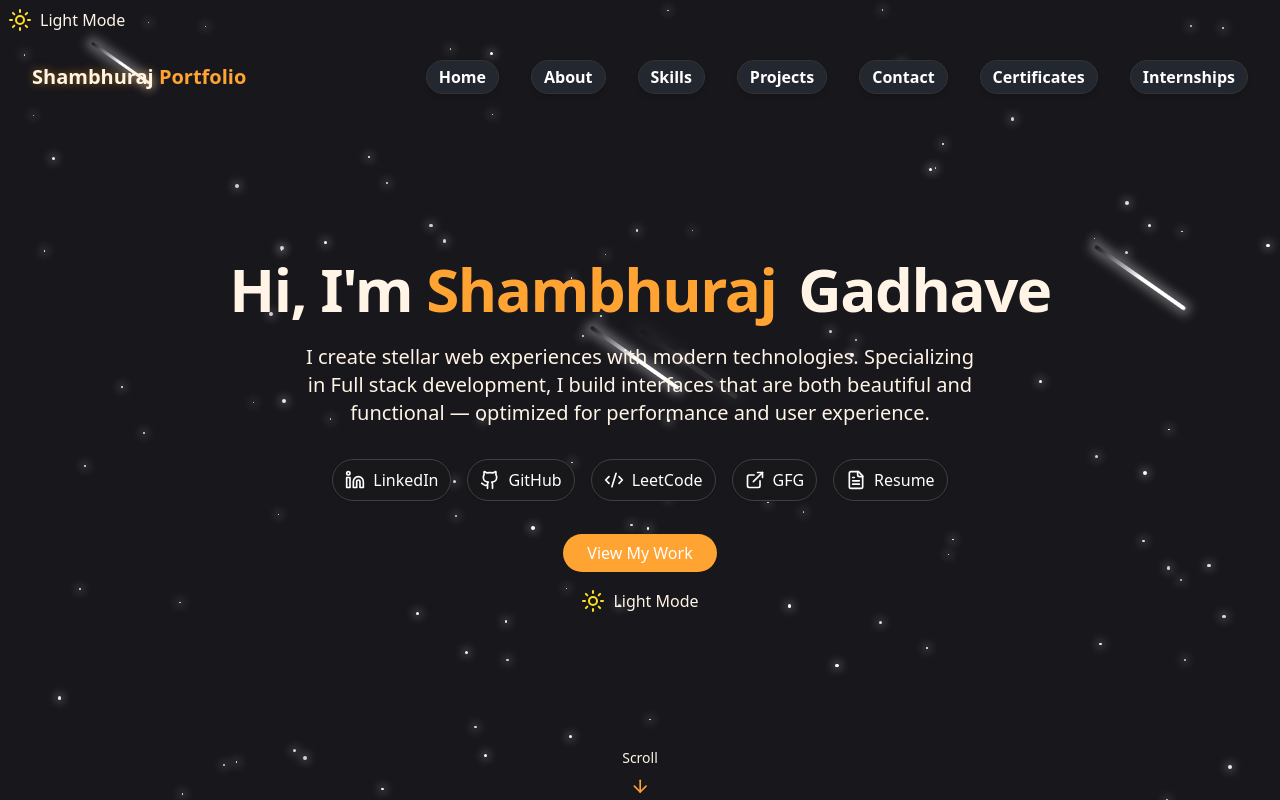
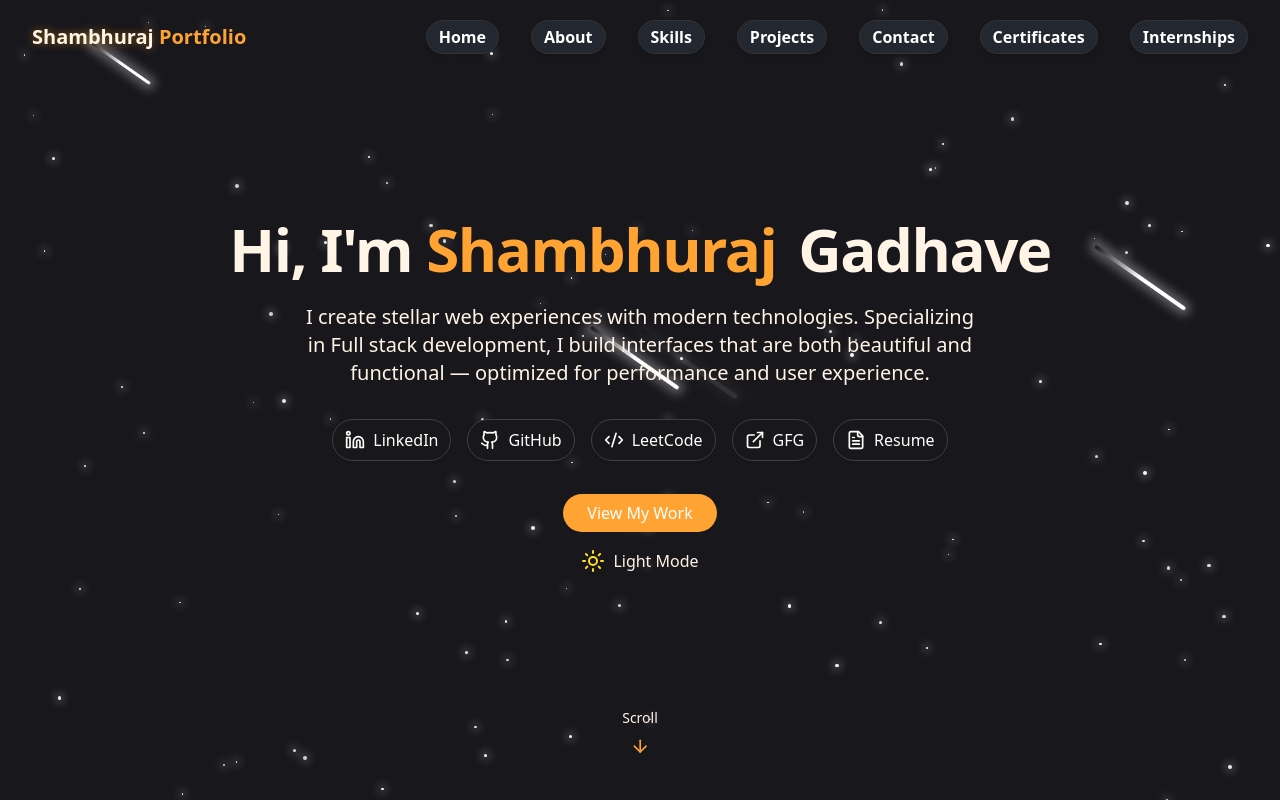
Before and after one commit to shambhuraj0007/PortfolioFinal, a React (Vite) app: page / in a window 1280 px wide. Shown: the top 800 px of the page. Built offline with nearby package versions, Linux system fonts and the light colour scheme.

Commit message:
Update Home.jsx

```diff
--- a/src/pages/Home.jsx
+++ b/src/pages/Home.jsx
@@ -29,8 +29,7 @@ const fadeInUp = {
 export const Home = () => {
   return (
     <div className="min-h-screen bg-background text-foreground overflow-x-hidden">
-      {/* Theme Toggle */}
-      <ThemeToggle />
+
 
       {/* Background Effects */}
       <StarBackground />
```
